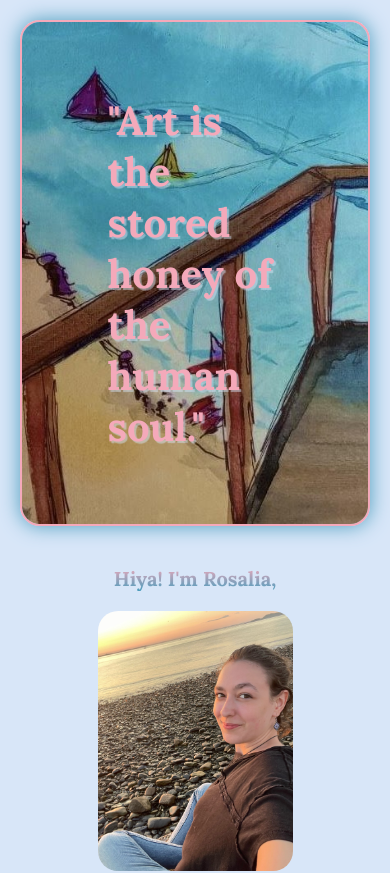
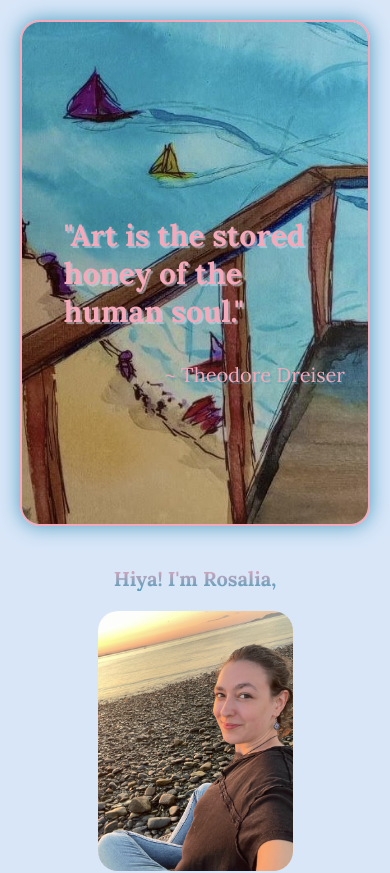
Before and after one commit to Oia20/artPortfolio, an Angular app in the folder client/art-port/: page / in a window 390 px wide. Shown: the top 873 px of the page. Built offline with nearby package versions, Linux system fonts and the light colour scheme.

Commit message:
Added Real quote

```diff
--- a/client/art-port/src/header/header.component.html
+++ b/client/art-port/src/header/header.component.html
@@ -1,4 +1,5 @@
 <div class="header-quote">
     <img src="assets/DunesDockCover.jpg"/>
     <h1>"Art is the stored honey of the human soul."</h1>
+    <p>~ Theodore Dreiser</p>
 </div>
--- a/client/art-port/src/header/header.component.scss
+++ b/client/art-port/src/header/header.component.scss
@@ -24,7 +24,7 @@
 .header-quote h1 {
     color:$Wewak;
     font-family: "Lora", sans-serif;
-
+    width: 75%;
     position: absolute; /* Position text over the image */
     top: 50%; /* Center vertically */
     left: 50%; /* Center horizontally */
@@ -47,3 +47,31 @@
     border: 2px solid $Wewak;
     box-shadow: 0 0 20px $Pelorous;
 }
+
+.header-quote p {
+    color:$Wewak;
+    font-family: "Lora", sans-serif;
+
+    position: absolute; /* Position text over the image */
+    top: 60%; /* Center vertically */
+    left: 60%; /* Center horizontally */
+    transform: translate(-50%, -50%); /* Centering trick */
+    text-shadow: 2px 2px 1px rgba($Pelorous, 0.5);
+    margin: 0;
+    z-index: 2; /* Ensure text is on top of the background */
+    font-size: 20px;
+}
+
+@media (max-width: 800px) {
+    .header-quote p {
+        width: 200px;
+        font-size: 20px;
+        top: 70%; /* Center vertically */
+        left: 70%; /* Center horizontally */
+        transform: translate(-50%, -50%); /* Centering trick */
+    }
+
+    .header-quote h1 {
+        font-size: 30px;
+    }
+}
```
